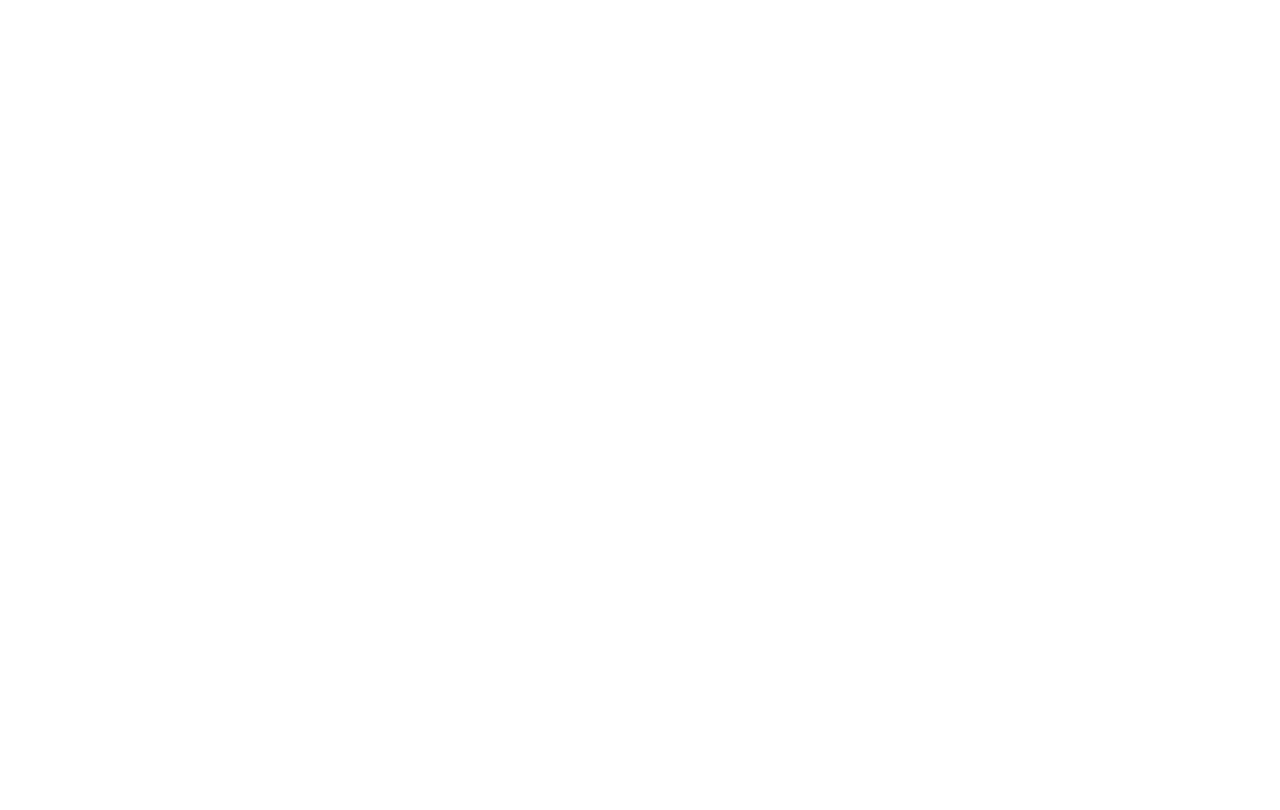
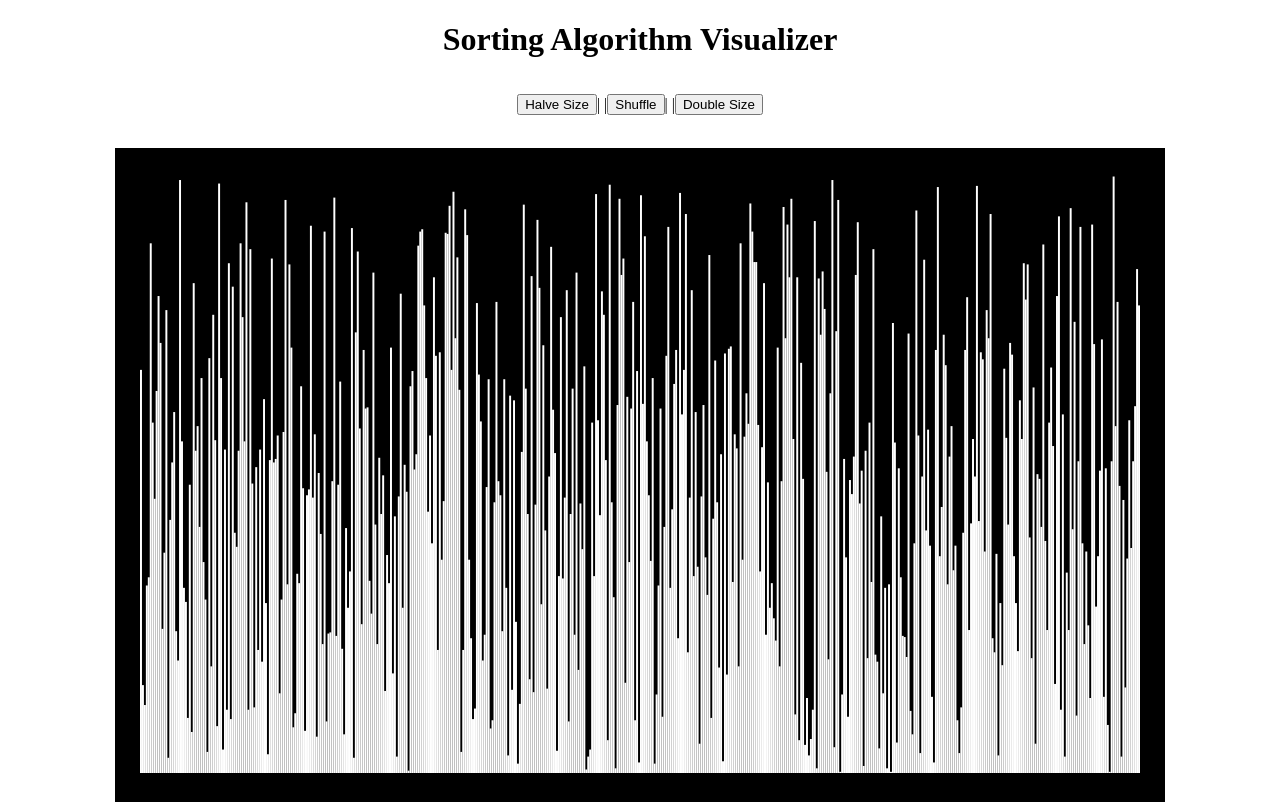
Before and after one commit to ZacharyJJones/CSI242, a plain HTML site: page projects/04-final-sorting_visualizer/sort.html in a window 1280 px wide. Drawn offline with Linux system fonts and the light colour scheme.

Commit message:
week 9 update, project 4 progress

```diff
--- /dev/null
+++ b/projects/04-final-sorting_visualizer/sort-canvas.css
@@ -0,0 +1,8 @@
+.canvas-bg {
+	background-color: black;
+	padding: 25px;
+}
+
+canvas {
+	background-color: black;
+}
--- /dev/null
+++ b/projects/04-final-sorting_visualizer/sort-canvas.js
@@ -0,0 +1,99 @@
+const canvasWidth = 1000;
+const canvasHeight = 600;
+
+let arrSize = 512;
+
+/*
+	Array flow:
+	1) Random Value Initialization*
+		* perhaps ensure that arrays have 1 value
+	2)
+*/
+
+window.addEventListener("load", () => {
+	let { canvas, ctx } = _initCanvasAndContext(
+		"sort-display",
+		"2d",
+		canvasWidth,
+		canvasHeight
+	);
+
+	_temp_drawArray(arrSize, ctx);
+	// Interactive Buttons
+
+	document.getElementById("arr-shuffle").addEventListener("click", () => {
+		_temp_drawArray(arrSize, ctx);
+	});
+	document.getElementById("arr-size-down").addEventListener("click", () => {
+		arrSize /= 2;
+		if (arrSize < 1) {
+			arrSize = 1;
+		}
+		_temp_drawArray(arrSize, ctx);
+	});
+	document.getElementById("arr-size-up").addEventListener("click", () => {
+		arrSize *= 2;
+		_temp_drawArray(arrSize, ctx);
+	});
+});
+
+function _temp_drawArray(size, ctx) {
+	ctx.clearRect(0, 0, ctx.canvas.width, ctx.canvas.height);
+	let array = _getRandValueArray(arrSize);
+	array.forEach((element, i) => {
+		_drawRectangle(ctx, array, i);
+	});
+}
+
+// ====================================
+
+function _getRandValueArray(arrayLength) {
+	let array = new Array(arrayLength);
+	for (let i = 0; i < arrayLength; i++) {
+		// [1, length] instead of [0, length-1]
+		array[i] = Math.ceil(Math.random() * arrayLength);
+	}
+	return array;
+}
+
+function _drawRectangle(ctx, array, index) {
+	// if length is less than 1/2 the array size, reduce size
+	// ... on top-and-right by 1px to show a small border
+
+	const arrLen = array.length;
+	const rectWidth = ctx.canvas.width / arrLen;
+	const rectHeight = (ctx.canvas.height / arrLen) * array[index];
+
+	const halfWidth = ctx.canvas.width / 2;
+	const smallArrayBorderAdjust = arrLen < halfWidth ? 1 : 0;
+
+	ctx.fillRect(
+		rectWidth * index,
+		0,
+		rectWidth - smallArrayBorderAdjust,
+		rectHeight - smallArrayBorderAdjust
+	);
+	// console.log(rectWidth * index, 0, rectWidth, rectHeight);
+
+	// console.log("index", index, "arrLen", arrLen, "rectWidth", rectWidth);
+}
+
+function _initCanvasAndContext(canvasID, ctx, width, height) {
+	let canvas = document.getElementById(canvasID);
+	canvas.setAttribute("width", `${width}px`);
+	canvas.setAttribute("height", `${height}px`);
+
+	// Setting up color and ref point
+	let context = canvas.getContext(ctx);
+	context.fillStyle = "#FFF";
+	// context.strokeStyle = "#FFF";
+	context.translate(0, canvas.height);
+	context.scale(1, -1);
+
+	return {
+		canvas: canvas,
+		ctx: context,
+		width: width,
+		height: height,
+	};
+}
--- /dev/null
+++ b/projects/04-final-sorting_visualizer/sort.css
@@ -0,0 +1,5 @@
+.center {
+	display: flex;
+	justify-content: center;
+	align-items: center;
+}
--- a/projects/04-final-sorting_visualizer/sort.html
+++ b/projects/04-final-sorting_visualizer/sort.html
@@ -5,13 +5,39 @@
 	<meta charset="UTF-8">
 	<meta http-equiv="X-UA-Compatible" content="IE=edge">
 	<meta name="viewport" content="width=device-width, initial-scale=1.0">
-	<title>Document</title>
+	<link rel="stylesheet" href="sort.css">
+	<link rel="stylesheet" href="sort-canvas.css">
+	<script src="sort.js"></script>
+	<script src="sort-canvas.js"></script>
+	<title>Sorting Algorithm Visualizer</title>
 </head>
 
 <body>
 	<!--
-		baseline: canvas which displays
+		baseline: canvas which displays sorting algorithm
 	 -->
+	<h1 class="center">Sorting Algorithm Visualizer</h1>
+	<div class="center">
+		<button id="arr-size-down">
+			Halve Size
+		</button>
+		<p>| |</p>
+		<button id="arr-shuffle">
+			Shuffle
+		</button>
+		<p>| |</p>
+		<button id="arr-size-up">
+			Double Size
+		</button>
+	</div>
+	<br>
+	<div class="center">
+		<div class="canvas-bg">
+			<canvas id="sort-display"></canvas>
+		</div>
+
+	</div>
+
 </body>
 
 </html>
--- a/scratch.txt
+++ /dev/null
@@ -1 +0,0 @@
-When going into async functions, ask Matthew about reference type scoping w/ async functions, and their funny behavior (couldn't really get into it before async)
```
Also changed, not shown: index.html (+7 -1 lines), updates/week-10.txt (added, +18 -0 lines), updates/week-9.txt (+4 -4 lines), labs/2022-04-15/01_assignment.html (renamed from labs/01/01_assignment.html), labs/2022-04-15/wakeamole/WhackAMole1.jpg (renamed from labs/01/wakeamole/WhackAMole1.jpg), labs/2022-04-15/wakeamole/blood.png (renamed from labs/01/wakeamole/blood.png), labs/2022-04-15/wakeamole/howler.js (renamed from labs/01/wakeamole/howler.js), labs/2022-04-15/wakeamole/index.html (renamed from labs/01/wakeamole/index.html), projects/04-final-sorting_visualizer/sort.js (added).
